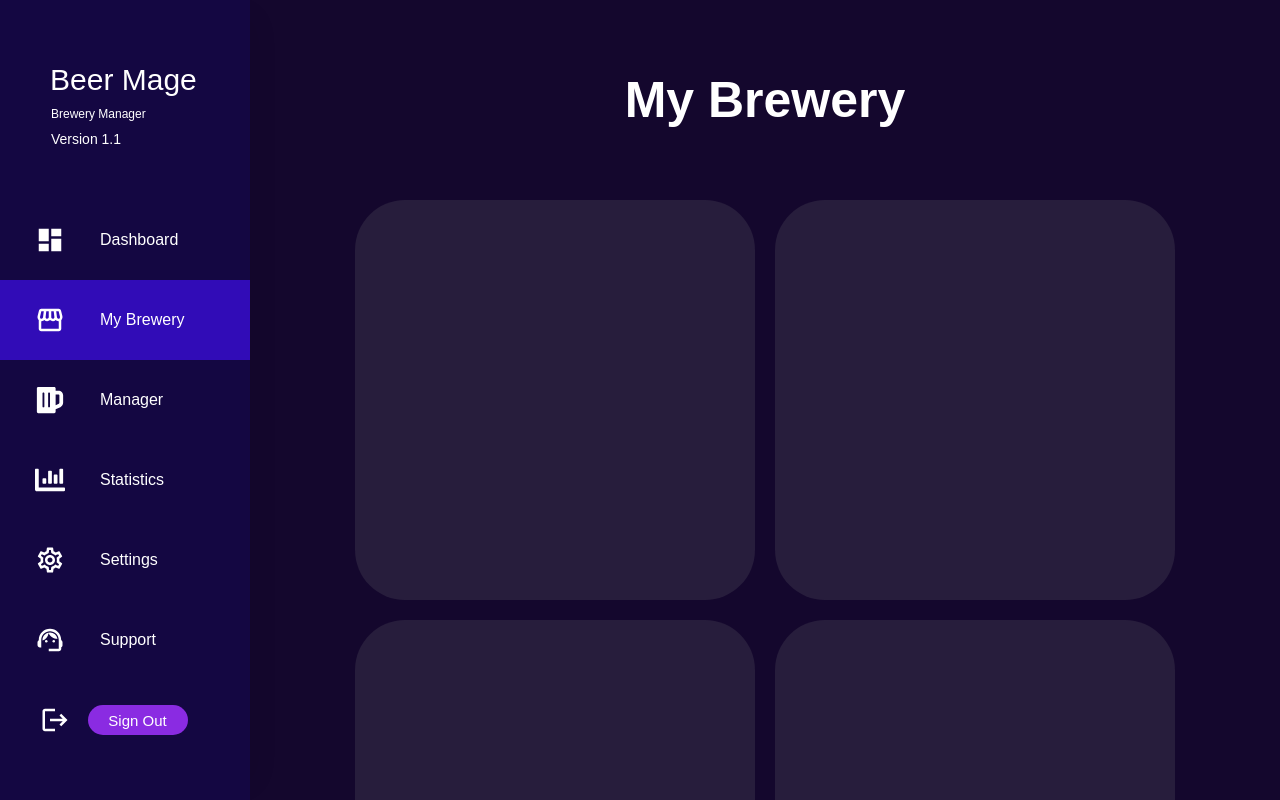
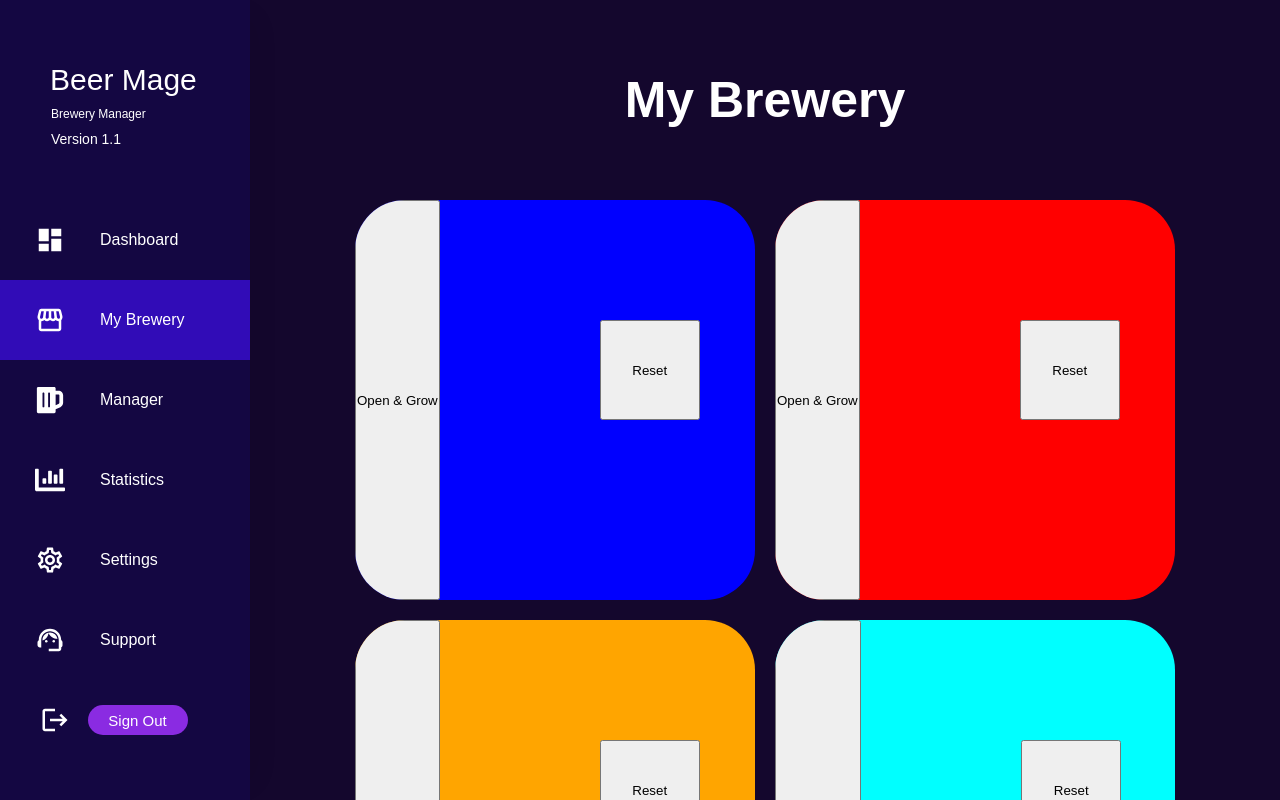
Before and after one commit to mariefiskbak/react_week1_project_olollo, a React (Vite) app: page /admin/mybrewery in a window 1280 px wide. Built offline with nearby package versions, Linux system fonts and the light colour scheme; a web font is replaced by a local one.

Commit message:
new edits

```diff
--- a/src/pages/Home.jsx
+++ b/src/pages/Home.jsx
@@ -1,6 +1,6 @@
 import React, {useState, useEffect, useRef} from "react";
 import Header from '../components/header/Header'
-import SearchBar from '../components/serachBar/SearchBar';
+import SearchBar from '../components/searchBar/SearchBar';
 import Beers from '../components/beers/Beers.jsx';
 import Footer from '../components/footer/Footer.jsx';
 
--- a/src/pages/admin/pages/manager/Manager.jsx
+++ b/src/pages/admin/pages/manager/Manager.jsx
@@ -1,7 +1,10 @@
 import React from 'react'
 import Navbar from '../../components/navbar/Navbar'
+import "./manager.css"
 
 const Manager = () => {
+
+
   return (
     <div className="Page">
     <div className="navbar">
--- a/src/pages/admin/pages/myBrewery/MyBrewery.jsx
+++ b/src/pages/admin/pages/myBrewery/MyBrewery.jsx
@@ -1,10 +1,35 @@
-import React from 'react'
+import React, {useState }from 'react'
 import './myBrewery.css'
 import * as Md from "react-icons/md";
 import Image from '../../../../images/1.png'
 import Navbar from '../../components/navbar/Navbar';
+import ScrollToTop from '../../../../functions/ScrollToTop';
+import { useHref } from 'react-router-dom';
+import { Link } from 'react-router-dom';
 
 const MyBrewery = () => {
+
+
+  const [order, setOrder] = useState(0)
+
+  function topFunction(value) {
+    setOrder(value);
+
+    var x = document.getElementById("unfold");
+    if (x.style.display === "none") {
+      x.style.display = "block";
+    } else {
+      x.style.display = "none";
+    }
+  }
+
+
+
+
+
+
+
+
 
 
   return (
@@ -16,21 +41,42 @@ const MyBrewery = () => {
       <div className="content">
             <div className="top">
                 <p>My Brewery</p>
+
             </div>
-            <div className="midParent">
 
 
-            <div className="mid"></div>
-            <div className="mid"></div>
-            <div className="mid"></div>
-            <div className="mid"></div>
-            <div className="mid"></div>
-            <div className="mid"></div>
-            <div className="mid"></div>
-            <div className="mid"></div>
-            <div className="mid"></div>
 
-            </div>
+
+                <div className="midParent">
+                  <div className="mid a" id={order == 1 ? "order1" : ""}>
+                    <button onClick={() => topFunction(1)}>Open & Grow</button>
+                    <button onClick={() => setOrder(0)} className='fullb' >Reset</button>
+                    <div id="unfold">
+                      <p>Hello dude</p>
+                    </div>
+                  </div>
+
+                  <div className="mid b" id={order == 2 ? "order1" : ""}>
+                    <button onClick={() => topFunction(2)}>Open & Grow</button>
+                    <button onClick={() => setOrder(0)} className='fullb' >Reset</button>
+                  </div>
+                  <div className="mid c" id={order == 3 ? "order1" : ""}>
+                    <button onClick={() => topFunction(3)}>Open & Grow</button>
+                    <button onClick={() => setOrder(0)} className='fullb' >Reset</button>
+                  </div>
+                  <div className="mid d" id={order == 4 ? "order1" : ""}>
+                    <button onClick={() => topFunction(3)}>Order & Grow</button>
+                    <button onClick={() => setOrder(0)} className='fullb' >Reset</button>
+                  </div>
+                  <div className="mid e" id={order == 5 ? "order1" : ""}>
+                    <button onClick={() => topFunction(5)}>Order & Grow</button>
+                    <button onClick={() => setOrder(0)} className='fullb' >Reset</button>
+                  </div>
+                  <div className="mid f" id={order == 6 ? "order1" : ""}>
+                    <button onClick={() => topFunction(6)}>Order & Grow</button>
+                    <button onClick={() => setOrder(0)} className='fullb' >Reset</button>
+                  </div>
+              </div>
           </div>
       </div>
     </>
--- a/src/pages/admin/pages/myBrewery/myBrewery.css
+++ b/src/pages/admin/pages/myBrewery/myBrewery.css
@@ -21,9 +21,11 @@
     justify-content: center;
     align-items: center;
     flex-wrap: wrap;
-    gap: 20px
+    gap: 20px;
+
 }
 .mid {
+    display: flex;
     height: 400px;
     border-radius: 50px;
     width: 400px;
@@ -31,3 +33,45 @@
 
 
 }
+
+.a {
+    background-color: blue;
+}
+.b {
+    background-color: red;
+}
+.c {
+    background-color: orange;
+}
+.d {
+    background-color: aqua;
+}
+.e {
+    background-color: yellow;
+}
+.f {
+    background-color: brown;
+}
+#unfold {
+    display: none;
+    font-size: 30px;
+
+}
+
+#order1 {
+    order: -1;
+    height: 600px;
+    width: 85%;
+    transition: ease-out 0.7s;
+    flex: 85%
+}
+#order2 {
+
+}
+.fullb {
+    position: relative;
+    left: 40%;
+    top: 30%;
+    height: 100px;
+    width: 100px;
+}
```
Also changed, not shown: src/components/searchBar/SearchBar.jsx (renamed from src/components/serachBar/SearchBar.jsx), src/components/searchBar/searchBar.css (renamed from src/components/serachBar/searchBar.css), src/pages/admin/admin.css (line endings or trailing spaces), src/pages/admin/pages/manager/manager.css (added).
